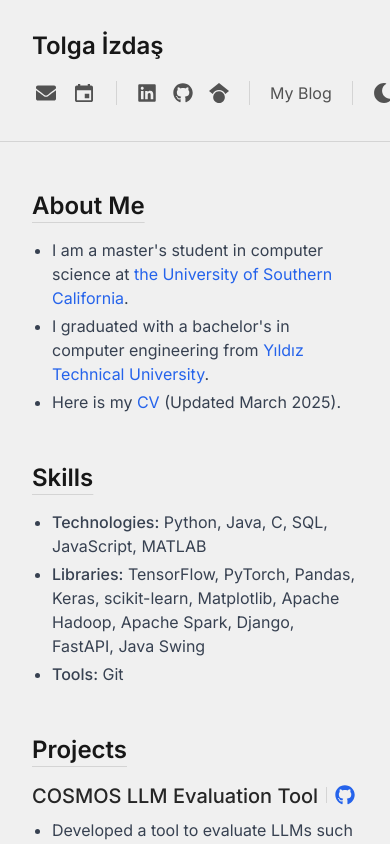
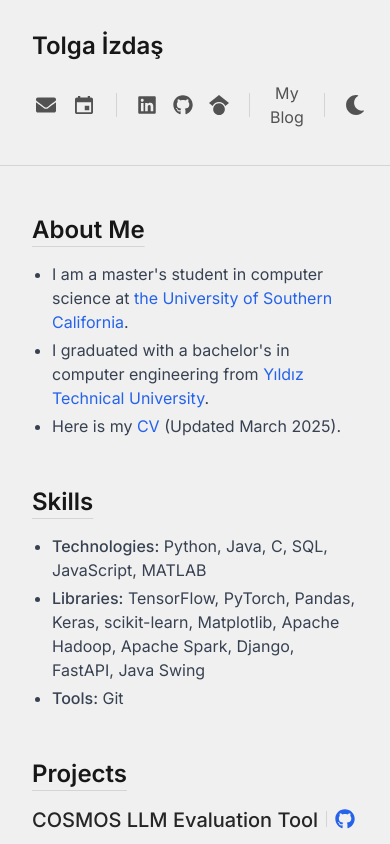
Before and after one commit to tolgaizdas/personal-website, a Next.js app: page / in a window 390 px wide. Shown: the top 844 px of the page. Built offline with nearby package versions, Linux system fonts and the light colour scheme.

Commit message:
removed text-nowrap from blog text

```diff
--- a/src/components/Title.jsx
+++ b/src/components/Title.jsx
@@ -85,7 +85,7 @@ const Title = ({
           {/* Separator Line */}
           <div className="h-6 min-h-[1.5rem] w-px bg-neutral-300 dark:bg-neutral-700 flex-shrink-0"></div>
 
-          <div className="flex gap-2 sm:gap-4 text-nowrap">
+          <div className="flex gap-2 sm:gap-4">
             <Link
               href="/blog"
               className="p-1 text-neutral-600 hover:text-neutral-800 dark:text-neutral-400 dark:hover:text-neutral-200 transition-colors flex items-center text-center"
```
